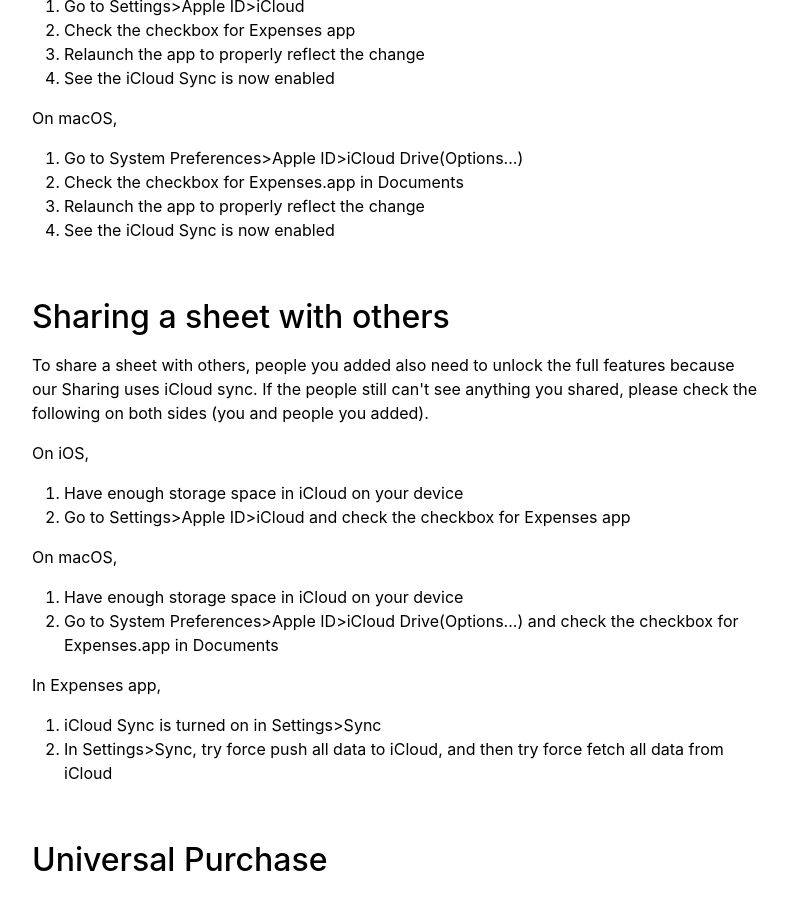
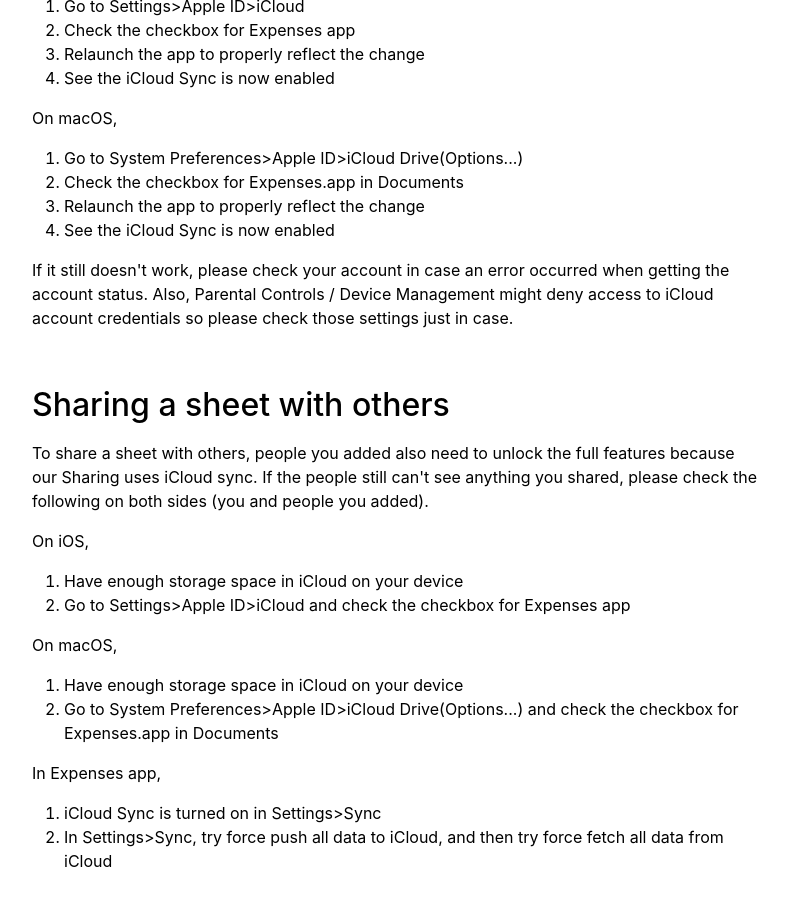
Before and after one commit to bluecometlabs/getexpenses.app, a Jekyll site: the page built from pages/faq.md, in a window 1280 px wide and 900 px high, scrolled down 1320 px. Shown: the whole window, without its empty margins (242-1030 px from the left). Built offline with Jekyll 4.4.1, drawn with Linux system fonts in a browser that asks for light colours.

Commit message:
Update faq page

```diff
--- a/_includes/faq.html
+++ b/_includes/faq.html
@@ -57,6 +57,8 @@
         <li>Relaunch the app to properly reflect the change</li>
         <li>See the iCloud Sync is now enabled</li>
     </ol>
+
+    <p>If it still doesn't work, please check your account in case an error occurred when getting the account status. Also, Parental Controls / Device Management might deny access to iCloud account credentials so please check those settings just in case.</p>
 
     <br>
 
```
